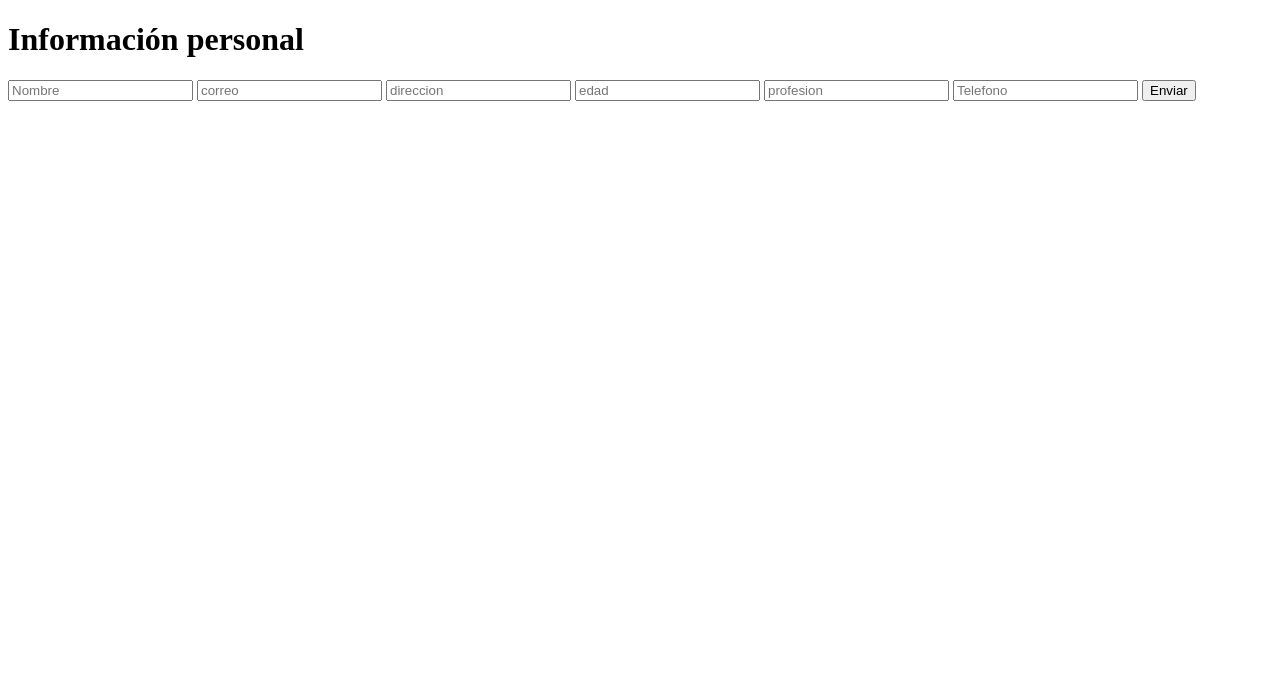
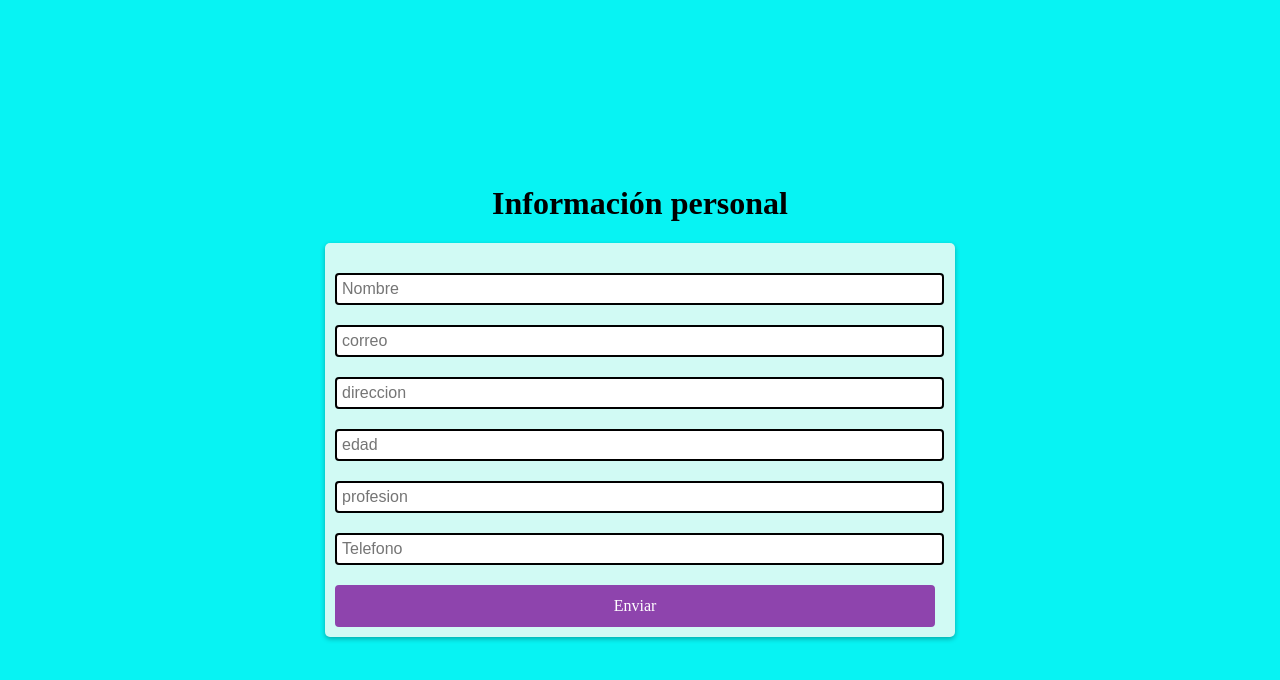
Before and after one commit to Miguelro123/Replica-web, a plain HTML site: page JS/Taller/index4.html in a window 1280 px wide. Drawn offline with Linux system fonts and the light colour scheme.

Commit message:
Update HTML

```diff
--- a/JS/Taller/index4.html
+++ b/JS/Taller/index4.html
@@ -3,7 +3,7 @@
   <head>
     <meta http-equiv="Content-Type" content="text/html;charset=UTF-8" />
     <title>Key</title>
-    <link rel="stylesheet" href="CSS/index4.css" />
+    <link rel="stylesheet" href="CSS/style4.css" />
   </head>
   <body>
     <div>
```
